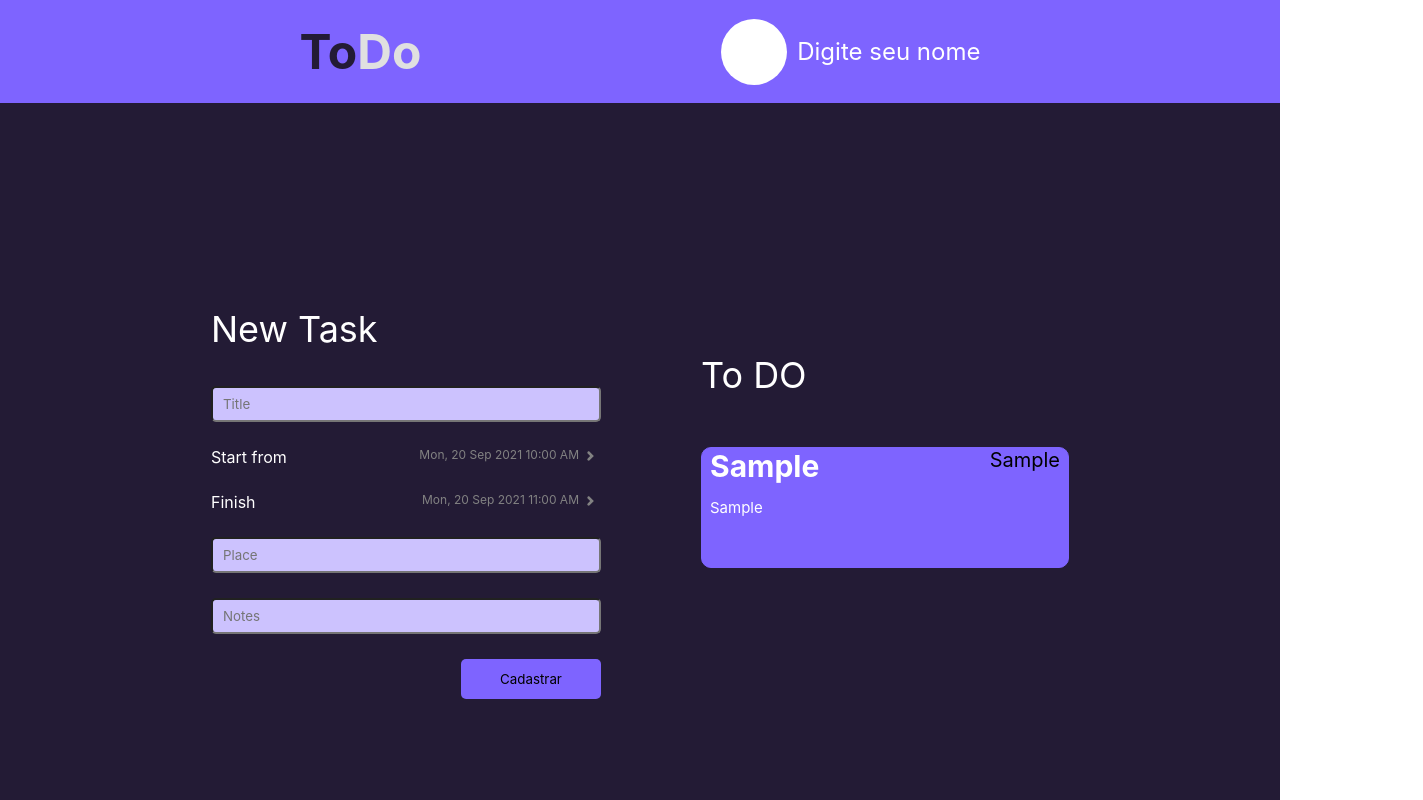
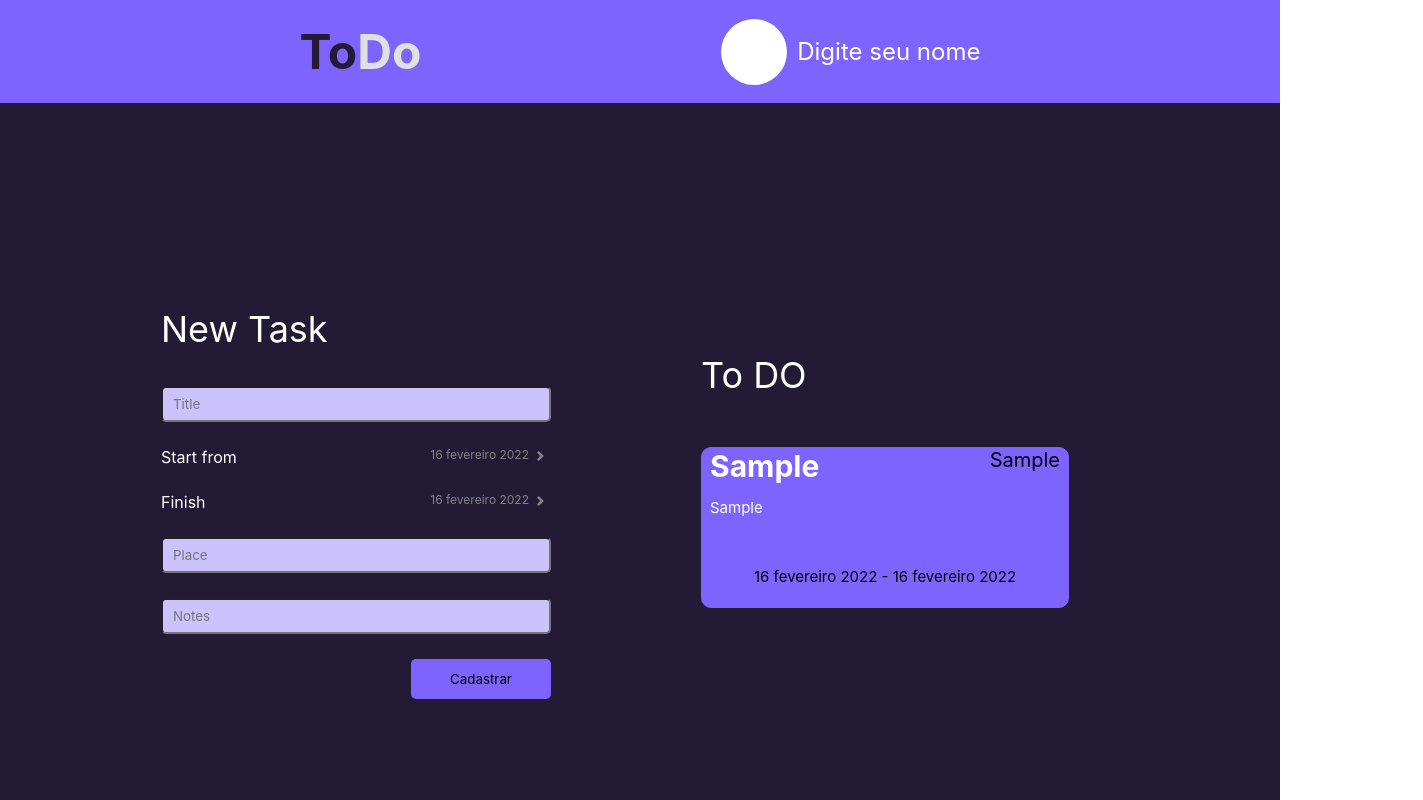
Before and after one commit to oliveirabz/to-do, a React (Create React App) app: page / in a window 1280 px wide. Both pictures are taken after typing "Sample", "Sample", "Sample" into the empty fields and a click on the button "Cadastrar". Shown: the top 800 px of the page, 1423 px wide, since content can reach past the window. Built offline with nearby package versions, Linux system fonts and the light colour scheme.

Commit message:
feat: react calendar and style to scrollbar

```diff
--- a/package.json
+++ b/package.json
@@ -9,8 +9,11 @@
     "@types/jest": "^27.4.0",
     "@types/node": "^16.11.25",
     "@types/react": "^17.0.39",
+    "@types/react-calendar": "^3.4.5",
     "@types/react-dom": "^17.0.11",
+    "moment": "^2.29.1",
     "react": "^17.0.2",
+    "react-calendar": "^3.7.0",
     "react-dom": "^17.0.2",
     "react-hook-form": "^7.27.1",
     "react-icons": "^4.3.1",
--- a/src/components/BoxTask/index.tsx
+++ b/src/components/BoxTask/index.tsx
@@ -4,10 +4,12 @@ import './style.css';
 interface Props {
     title: string,
     place: string,
-    notes: string
+    notes: string,
+    date: string,
+    dateFinish: string
 }
 
-export const Box = ({ title, place, notes }: Props) => {
+export const Box = ({ title, place, notes, date, dateFinish }: Props) => {
     return (
         <div className="all">
 
@@ -20,6 +22,11 @@ export const Box = ({ title, place, notes }: Props) => {
                 <div className="notes">
                     <p>{notes}</p>
                 </div>
+
+                <div className="date">
+                    <p>{date} - {dateFinish}</p>
+                </div>
+
             </div>
         </div>
     )
--- a/src/components/BoxTask/style.css
+++ b/src/components/BoxTask/style.css
@@ -24,8 +24,21 @@ h1 {
 
 .notes {
     padding: 0 8px;
+    word-wrap: break-word;
 }
 .notes p {
     font-size: 15px;
 
 }
+
+.date {
+    display: flex;
+    justify-content: center;
+    height: 40px;
+}
+
+.date p {
+    font-size: 15px;
+    align-items: flex-end;
+    color: black;
+}
--- a/src/components/NewTask/index.tsx
+++ b/src/components/NewTask/index.tsx
@@ -4,12 +4,13 @@ import './style.css';
 
 interface Props {
     title: string,
-    info: string
+    info: string,
+    press: () => void,
 }
 
-export const NewTask = ({ title, info }: Props) => {
+export const NewTask = ({ title, info, press }: Props) => {
     return (
-        <div className="wrapper-task">
+        <div className="wrapper-task" onClick={() => press()}>
 
             <div className="left">
                 <label>{title}</label>
--- a/src/components/NewTask/style.css
+++ b/src/components/NewTask/style.css
@@ -16,6 +16,7 @@
 .button-right {
     font-size: 12px;
     color: #828282;
+    cursor: pointer;
 }
 
 .icon {
--- a/src/index.tsx
+++ b/src/index.tsx
@@ -2,6 +2,8 @@ import React from 'react';
 import ReactDOM from 'react-dom';
 import './index.css';
 import { SecondScreen } from './screens/tasksScreen';
+import 'react-calendar/dist/Calendar.css';
+import 'moment/locale/pt-br';
 
 ReactDOM.render(
   <React.StrictMode>
--- a/src/screens/tasksScreen/index.tsx
+++ b/src/screens/tasksScreen/index.tsx
@@ -6,7 +6,8 @@ import './style.css';
 import { Box } from "../../components/BoxTask";
 import pic from '../../assets/foto-1.png';
 import picture from '../../assets/foto-3.png';
-
+import Calendar from 'react-calendar';
+import moment from "moment";
 
 interface Itasks {
     id: string,
@@ -20,6 +21,10 @@ interface Itasks {
 export const SecondScreen = () => {
     const [tasks, setTasks] = useState<Itasks[]>([]);
     const { register, handleSubmit, reset, formState: { errors } } = useForm<Itasks>();
+    const [date, setDate] = useState(new Date());
+    const [dateFinish, setdateFinish] = useState(new Date());
+    const [isOpenCalendarStart, setisOpenCalendarStart] = useState(false);
+    const [isOpenCalendarFinish, setisOpenCalendarFinish] = useState(false);
 
     const onSubmit: SubmitHandler<Itasks> = (data) => {
        setTasks((old) => [
@@ -27,8 +32,8 @@ export const SecondScreen = () => {
            {
                 id: data.id,
                 title: data.title,
-                startFrom: data.id,
-                finish: data.id,
+                startFrom: moment(date).locale('pt-br').format('DD MMMM YYYY'),
+                finish: moment(dateFinish).locale('pt-br').format('DD MMMM YYYY'),
                 place: data.place,
                 notes: data.notes
            }
@@ -36,7 +41,15 @@ export const SecondScreen = () => {
        reset()
     };
 
+    const handleClick = (e: any) => {
+        setDate(e)
+        setisOpenCalendarStart(!isOpenCalendarStart)
+    }
 
+    const handleClickFinish = (e: any) => {
+        setdateFinish(e);
+        setisOpenCalendarFinish(!isOpenCalendarFinish)
+    }
 
     return (
         <div className="wrapper">
@@ -50,8 +63,21 @@ export const SecondScreen = () => {
                         <input id="title" type='text' placeholder='Title' className="input" {...register("title", { required: true })}/>
                         {errors.title && errors.title.type === "required" && <span className="span">This is required</span>}
 
-                        <NewTask title='Start from' info='Mon, 20 Sep 2021 10:00 AM' />
-                        <NewTask title='Finish' info='Mon, 20 Sep 2021 11:00 AM' />
+                        <NewTask title='Start from' info={moment(date).locale('pt-br').format('DD MMMM YYYY')} press={() => setisOpenCalendarStart(!isOpenCalendarStart) } />
+                        { isOpenCalendarStart &&
+
+                        <div className="div-calendar">
+                            <Calendar className={'calendar'} onChange={handleClick} value={date} />
+                        </div>
+                        }
+
+                        <NewTask title='Finish' info={moment(dateFinish).locale('pt-br').format('DD MMMM YYYY')} press={() => setisOpenCalendarFinish(!isOpenCalendarFinish)} />
+                        { isOpenCalendarFinish &&
+
+                        <div className="div-calendar">
+                            <Calendar onChange={handleClickFinish} value={dateFinish} />
+                        </div>
+                        }
 
                         <input id="place" className="input" placeholder="Place" {...register("place", { required: true })}  />
                         {errors.place && errors.place.type === "required" && <span className="span">This is required</span>}
@@ -68,7 +94,7 @@ export const SecondScreen = () => {
                         <p>To DO</p>
                         {
                             tasks.map((item) => (
-                                <Box title={item.title} place={item.place} notes={item.notes}/>
+                                <Box title={item.title} place={item.place} notes={item.notes} date={item.startFrom} dateFinish={item.finish} />
                             ))
                         }
                     </section>
--- a/src/screens/tasksScreen/style.css
+++ b/src/screens/tasksScreen/style.css
@@ -52,6 +52,8 @@
     display: flex;
     justify-content: center;
     align-items: center;
+    overflow-y: hidden;
+    overflow-x: hidden;
 }
 
 .footer p {
@@ -73,6 +75,9 @@
 .section {
     height: 300px;
     overflow-y: scroll;
+    scrollbar-width: thin;          /* "auto" or "thin" */
+    scrollbar-color: #7E64FF black;   /* scroll thumb and track */
+    padding: 0 50px;
 }
 
 .span {
@@ -80,3 +85,16 @@
     position: relative;
     bottom: 20px;
 }
+
+.calendar {
+    width: 100%;
+    background-color: red;
+}
+
+.div-calendar{
+    justify-content: center;
+    align-items: center;
+    display: flex;
+    position: absolute;
+    z-index: 99;
+}
```
Also changed, not shown: 1 other file (tests, documents, lock files or other folders).
